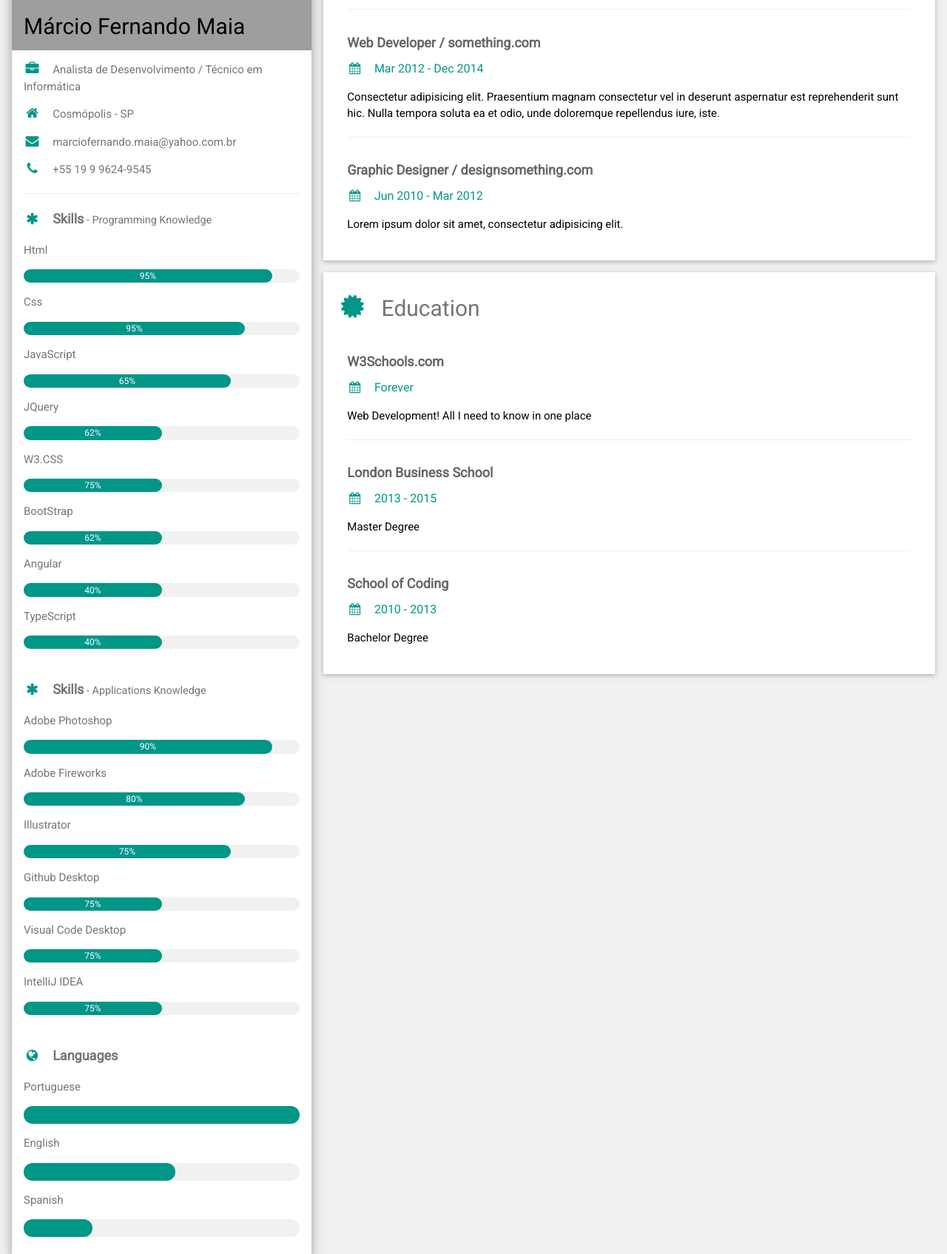
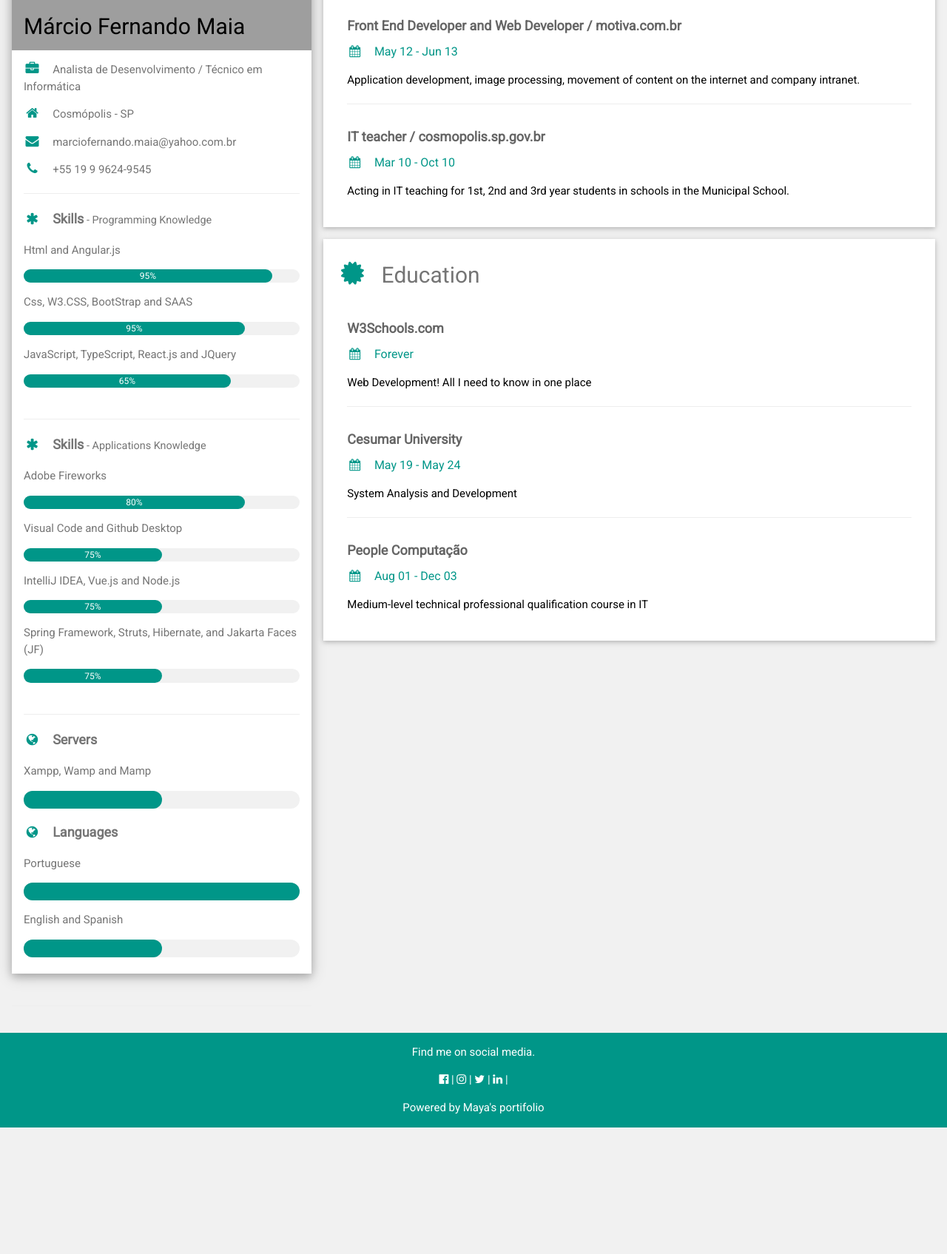
Before and after one commit to marciomaia2020/curriculo, a plain HTML site: page index.html in a window 1280 px wide. Shown: the part 252-1947 px from the top of the page at 74% size. After the commit the page ends 1776 px from the top, so only its background shows below. Drawn offline with nearby package versions, Linux system fonts and the light colour scheme; grey boxes are pictures that could not be loaded.

Commit message:
Atualização do arquivos html
Foi adicionado mais informações de trabalho em geral no site

```diff
--- a/index.html
+++ b/index.html
@@ -38,88 +38,65 @@ html,body,h1,h2,h3,h4,h5,h6 {font-family: "Roboto", sans-serif}
 
 
           <p class="w3-large"><b><i class="fa fa-asterisk fa-fw w3-margin-right w3-text-teal"></i>Skills</b><small> - Programming Knowledge</small></p>
-          <p>Html</p>
+          <p>Html and Angular.js</p>
           <div class="w3-light-grey w3-round-xlarge w3-small">
             <div class="w3-container w3-center w3-round-xlarge w3-teal" style="width:90%">95%</div>
           </div>
-          <p>Css</p>
+          <p>Css, W3.CSS, BootStrap and SAAS</p>
           <div class="w3-light-grey w3-round-xlarge w3-small">
             <div class="w3-container w3-center w3-round-xlarge w3-teal" style="width:80%">
               <div class="w3-center w3-text-white">95%</div>
             </div>
           </div>
-          <p>JavaScript</p>
+          <p>JavaScript, TypeScript, React.js and JQuery</p>
           <div class="w3-light-grey w3-round-xlarge w3-small">
             <div class="w3-container w3-center w3-round-xlarge w3-teal" style="width:75%">65%</div>
           </div>
-		   <p>JQuery</p>
-          <div class="w3-light-grey w3-round-xlarge w3-small">
-            <div class="w3-container w3-center w3-round-xlarge w3-teal" style="width:50%">62%</div>
-          </div>
-		   <p>W3.CSS</p>
-          <div class="w3-light-grey w3-round-xlarge w3-small">
-            <div class="w3-container w3-center w3-round-xlarge w3-teal" style="width:50%">75%</div>
-          </div>
-		   <p>BootStrap</p>
-          <div class="w3-light-grey w3-round-xlarge w3-small">
-            <div class="w3-container w3-center w3-round-xlarge w3-teal" style="width:50%">62%</div>
-          </div>
-		   <p>Angular</p>
-          <div class="w3-light-grey w3-round-xlarge w3-small">
-            <div class="w3-container w3-center w3-round-xlarge w3-teal" style="width:50%">40%</div>
-          </div>
-		   <p>TypeScript</p>
-          <div class="w3-light-grey w3-round-xlarge w3-small">
-            <div class="w3-container w3-center w3-round-xlarge w3-teal" style="width:50%">40%</div>
-          </div>
-          <br>
+          <br> <hr>
+
+
+
           <p class="w3-large"><b><i class="fa fa-asterisk fa-fw w3-margin-right w3-text-teal"></i>Skills</b><small> - Applications Knowledge</small></p>
-          <p>Adobe Photoshop</p>
-          <div class="w3-light-grey w3-round-xlarge w3-small">
-            <div class="w3-container w3-center w3-round-xlarge w3-teal" style="width:90%">90%</div>
-          </div>
           <p>Adobe Fireworks</p>
           <div class="w3-light-grey w3-round-xlarge w3-small">
             <div class="w3-container w3-center w3-round-xlarge w3-teal" style="width:80%">
               <div class="w3-center w3-text-white">80%</div>
             </div>
           </div>
-          <p>Illustrator</p>
-          <div class="w3-light-grey w3-round-xlarge w3-small">
-            <div class="w3-container w3-center w3-round-xlarge w3-teal" style="width:75%">75%</div>
-          </div>
-          <p>Github Desktop</p>
+          <p>Visual Code and Github Desktop</p>
           <div class="w3-light-grey w3-round-xlarge w3-small">
             <div class="w3-container w3-center w3-round-xlarge w3-teal" style="width:50%">75%</div>
           </div>
-          <p>Visual Code Desktop</p>
+          <p>IntelliJ IDEA, Vue.js and Node.js</p>
           <div class="w3-light-grey w3-round-xlarge w3-small">
             <div class="w3-container w3-center w3-round-xlarge w3-teal" style="width:50%">75%</div>
           </div>
-          <p>IntelliJ IDEA</p>
+          <p>Spring Framework, Struts, Hibernate, and Jakarta Faces (JF)</p>
           <div class="w3-light-grey w3-round-xlarge w3-small">
             <div class="w3-container w3-center w3-round-xlarge w3-teal" style="width:50%">75%</div>
           </div>
-          <br>
+          <br> <hr>
 
 
+          <p class="w3-large w3-text-theme"><b><i class="fa fa-globe fa-fw w3-margin-right w3-text-teal"></i>Servers</b></p>
+          <p>Xampp, Wamp and Mamp</p>
+        <div class="w3-light-grey w3-round-xlarge">
+          <div class="w3-round-xlarge w3-teal" style="height:24px;width:50%"></div>
+        </div>
 
-          <p class="w3-large w3-text-theme"><b><i class="fa fa-globe fa-fw w3-margin-right w3-text-teal"></i>Languages</b></p>
-          <p>Portuguese</p>
+
+            <p class="w3-large w3-text-theme"><b><i class="fa fa-globe fa-fw w3-margin-right w3-text-teal"></i>Languages</b></p>
+            <p>Portuguese</p>
           <div class="w3-light-grey w3-round-xlarge">
             <div class="w3-round-xlarge w3-teal" style="height:24px;width:100%"></div>
           </div>
-          <p>English</p>
+          <p>English and Spanish</p>
           <div class="w3-light-grey w3-round-xlarge">
-            <div class="w3-round-xlarge w3-teal" style="height:24px;width:55%"></div>
-          </div>
-          <p>Spanish</p>
-          <div class="w3-light-grey w3-round-xlarge">
-            <div class="w3-round-xlarge w3-teal" style="height:24px;width:25%"></div>
+            <div class="w3-round-xlarge w3-teal" style="height:24px;width:50%"></div>
           </div>
           <br>
         </div>
-      </div><br>
+      </div><br> <hr>
 
     <!-- End Left Column -->
     </div>
@@ -130,21 +107,21 @@ html,body,h1,h2,h3,h4,h5,h6 {font-family: "Roboto", sans-serif}
       <div class="w3-container w3-card w3-white w3-margin-bottom">
         <h2 class="w3-text-grey w3-padding-16"><i class="fa fa-suitcase fa-fw w3-margin-right w3-xxlarge w3-text-teal"></i>Work Experience</h2>
         <div class="w3-container">
-          <h5 class="w3-opacity"><b>Front End Developer / w3schools.com</b></h5>
-          <h6 class="w3-text-teal"><i class="fa fa-calendar fa-fw w3-margin-right"></i>Jan 2015 - <span class="w3-tag w3-teal w3-round">Current</span></h6>
-          <p>Lorem ipsum dolor sit amet. Praesentium magnam consectetur vel in deserunt aspernatur est reprehenderit sunt hic. Nulla tempora soluta ea et odio, unde doloremque repellendus iure, iste.</p>
+          <h5 class="w3-opacity"><b>IT teacher / prozeducacao.com.br</b></h5>
+          <h6 class="w3-text-teal"><i class="fa fa-calendar fa-fw w3-margin-right"></i>Mar 7 - <span class="w3-tag w3-teal w3-round">Current</span></h6>
+          <p>Acting in IT teaching for 1st, 2nd and 3rd year students in schools in the state of São Paulo</p>
           <hr>
         </div>
         <div class="w3-container">
-          <h5 class="w3-opacity"><b>Web Developer / something.com</b></h5>
-          <h6 class="w3-text-teal"><i class="fa fa-calendar fa-fw w3-margin-right"></i>Mar 2012 - Dec 2014</h6>
-          <p>Consectetur adipisicing elit. Praesentium magnam consectetur vel in deserunt aspernatur est reprehenderit sunt hic. Nulla tempora soluta ea et odio, unde doloremque repellendus iure, iste.</p>
+          <h5 class="w3-opacity"><b>Front End Developer and Web Developer / motiva.com.br</b></h5>
+          <h6 class="w3-text-teal"><i class="fa fa-calendar fa-fw w3-margin-right"></i>May 12 - Jun 13</h6>
+          <p>Application development, image processing, movement of content on the internet and company intranet.</p>
           <hr>
         </div>
         <div class="w3-container">
-          <h5 class="w3-opacity"><b>Graphic Designer / designsomething.com</b></h5>
-          <h6 class="w3-text-teal"><i class="fa fa-calendar fa-fw w3-margin-right"></i>Jun 2010 - Mar 2012</h6>
-          <p>Lorem ipsum dolor sit amet, consectetur adipisicing elit. </p><br>
+          <h5 class="w3-opacity"><b>IT teacher / cosmopolis.sp.gov.br</b></h5>
+          <h6 class="w3-text-teal"><i class="fa fa-calendar fa-fw w3-margin-right"></i>Mar 10 - Oct 10</h6>
+          <p>Acting in IT teaching for 1st, 2nd and 3rd year students in schools in the Municipal School.</p><br>
         </div>
       </div>
 
@@ -157,15 +134,15 @@ html,body,h1,h2,h3,h4,h5,h6 {font-family: "Roboto", sans-serif}
           <hr>
         </div>
         <div class="w3-container">
-          <h5 class="w3-opacity"><b>London Business School</b></h5>
-          <h6 class="w3-text-teal"><i class="fa fa-calendar fa-fw w3-margin-right"></i>2013 - 2015</h6>
-          <p>Master Degree</p>
+          <h5 class="w3-opacity"><b>Cesumar University</b></h5>
+          <h6 class="w3-text-teal"><i class="fa fa-calendar fa-fw w3-margin-right"></i>May 19 - May 24</h6>
+          <p>System Analysis and Development</p>
           <hr>
         </div>
         <div class="w3-container">
-          <h5 class="w3-opacity"><b>School of Coding</b></h5>
-          <h6 class="w3-text-teal"><i class="fa fa-calendar fa-fw w3-margin-right"></i>2010 - 2013</h6>
-          <p>Bachelor Degree</p><br>
+          <h5 class="w3-opacity"><b>People Computação</b></h5>
+          <h6 class="w3-text-teal"><i class="fa fa-calendar fa-fw w3-margin-right"></i>Aug 01 - Dec 03</h6>
+          <p>Medium-level technical professional qualification course in IT</p><br>
         </div>
       </div>
 
@@ -180,13 +157,11 @@ html,body,h1,h2,h3,h4,h5,h6 {font-family: "Roboto", sans-serif}
 
 <footer class="w3-container w3-teal w3-center w3-margin-top">
   <p>Find me on social media.</p>
-  <i class="fa fa-facebook-official w3-hover-opacity"></i>
-  <i class="fa fa-instagram w3-hover-opacity"></i>
-  <i class="fa fa-snapchat w3-hover-opacity"></i>
-  <i class="fa fa-pinterest-p w3-hover-opacity"></i>
-  <i class="fa fa-twitter w3-hover-opacity"></i>
-  <i class="fa fa-linkedin w3-hover-opacity"></i>
-  <p>Powered by <a href="https://www.w3schools.com/w3css/default.asp" target="_blank">w3.css</a></p>
+  <a href="https://www.facebook.com/marcio.maia.503/"><i class="fa fa-facebook-official w3-hover-opacity"></i></a> |
+  <a href="https://www.instagram.com/marciomaia2018/"><i class="fa fa-instagram w3-hover-opacity"></i></a> |
+  <a href="https://twitter.com/marciofmaia1/"><i class="fa fa-twitter w3-hover-opacity"></i></a> |
+  <a href="https://www.linkedin.com/in/marciofernandomaia/"><i class="fa fa-linkedin w3-hover-opacity"></i></a> |
+  <p>Powered by <a href="https://portifoliodomaia.netlify.app/" target="_blank"></a>Maya's portifolio</p>
 </footer>
 
 </body>
```
